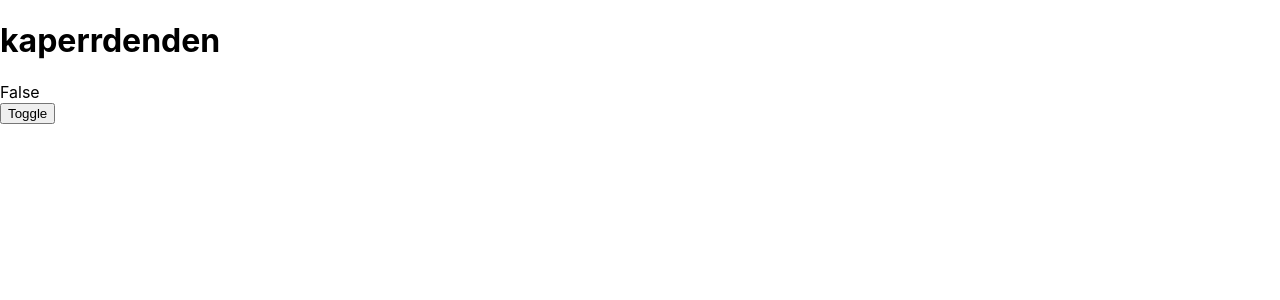
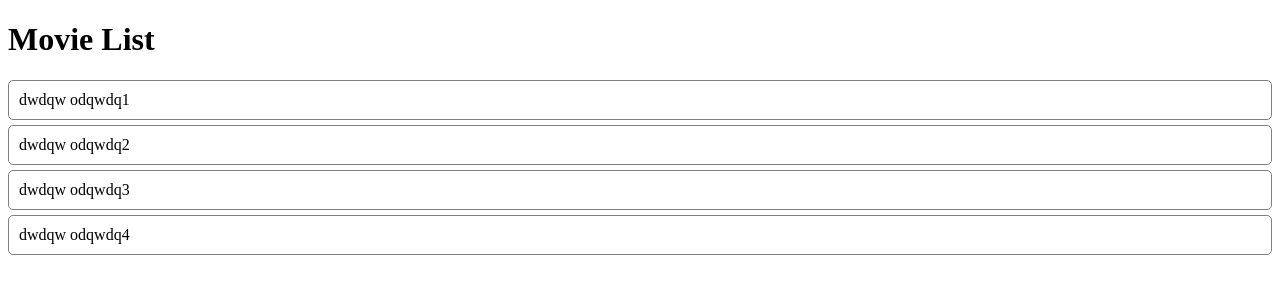
Before and after one commit to kaperrdenden/kossieproject, a React (Create React App) app: page / in a window 1280 px wide. Shown: the top 300 px of the page. Built offline with nearby package versions, Linux system fonts and the light colour scheme.

Commit message:
map사용해서 배열을 효율적으로 렌더링하기

```diff
--- a/src/App.js
+++ b/src/App.js
@@ -3,28 +3,25 @@ import Counter from './components/Counter';
 function App() {
 
 
-  const [condition, setCondition] = useState(false);
+const movies = [
+  {title:'dwdqw odqwdq1', year: 2001,},
+  {title:'dwdqw odqwdq2', year: 2002,},
+  {title:'dwdqw odqwdq3', year: 2003,},
+  {title:'dwdqw odqwdq4', year: 2004,},
+]
 
-  const toggle = ()=>{
-    setCondition(!condition);
-  }
-  useEffect(()=>{
-    console.log(condition);
-  },[condition])
-
-  const renderCondition = condition === true
-  ?' True'
-  :  'False'
-
+const renderMovies = movies.map((movie,i)=>{
+  return (
+    <div className='movie' key={i}>
+    <div className='movie-title'>{movie.title}</div>
+    <div className='movie-year'>{movies.year}</div>
+  </div>
+  )
+})
   return (
     <div className="App">
-      <h1>kaperrdenden</h1>
-
-      <div>
-      {renderCondition}
-      </div>
-      <button onClick={toggle}>Toggle</button>
-
+      <h1>Movie List</h1>
+    {renderMovies}
 
 
     </div>
--- a/src/index.css
+++ b/src/index.css
@@ -1,13 +1,17 @@
-body {
-  margin: 0;
-  font-family: -apple-system, BlinkMacSystemFont, 'Segoe UI', 'Roboto', 'Oxygen',
-    'Ubuntu', 'Cantarell', 'Fira Sans', 'Droid Sans', 'Helvetica Neue',
-    sans-serif;
-  -webkit-font-smoothing: antialiased;
-  -moz-osx-font-smoothing: grayscale;
+.movie {
+  display: flex;
+  align-items: center;
+  border: 1px solid gray;
+  border-radius: 5px;
+  padding: 10px;
+  margin-bottom: 5px;
 }
 
-code {
-  font-family: source-code-pro, Menlo, Monaco, Consolas, 'Courier New',
-    monospace;
+.movie .movie-title {
+  flex-grow: 1;
 }
+
+.movie .movie-year {
+  font-size: 0.5rem;
+  color: red;
+}
```
